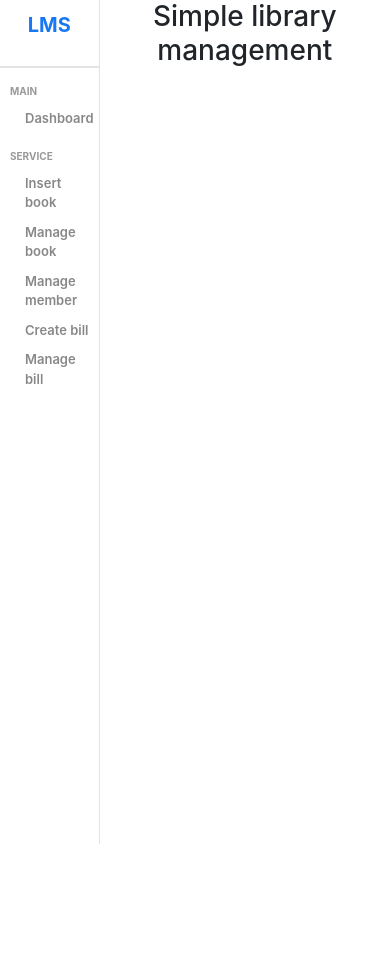
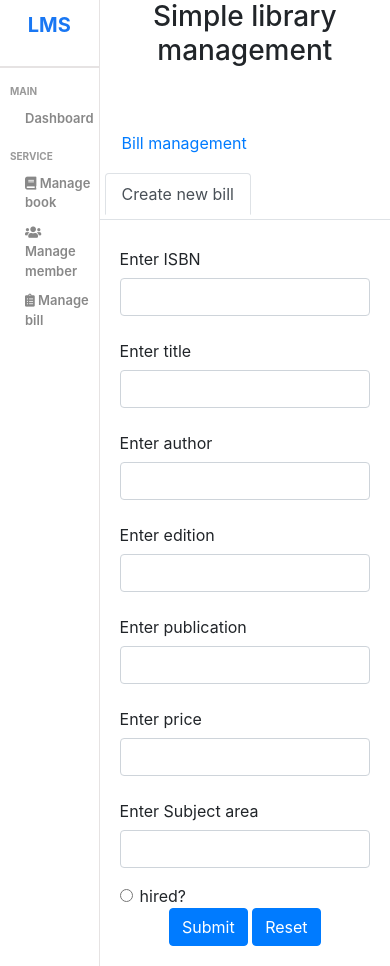
Before and after one commit to ndtuanftd/DB-LibrarySystem, a PHP site: page /src/createBill.html in a window 390 px wide. Before the commit the page ends 844 px from the top, so only its background shows below. Run offline with PHP 8.4, Linux system fonts and the light colour scheme.

Commit message:
Add sidebar's icon and sub navbar

```diff
--- a/src/createBill.html
+++ b/src/createBill.html
@@ -29,7 +29,7 @@
   <div class="createBill">
     <div class="sidebar">
       <div class="top">
-        <a href="/src/addBook.html" style="text-decoration: none;">
+        <a href="/src/addBill.html" style="text-decoration: none;">
           <span class="logo">LMS</span>
         </a>
       </div>
@@ -44,29 +44,37 @@
           </a>
           <p class="title">SERVICE</p>
 
-          <a href="/src/addBook.html">
+          <!-- <a href="/src/addBill.html">
             <li>
               <span>Insert book</span>
             </li>
-          </a>
+          </a> -->
           <a href="/src/manageBook.html">
             <li>
-              <span>Manage book</span>
+              <span>
+                <i class="fas fa-book"></i>
+                Manage book
+              </span>
             </li>
           </a>
           <a href="/src/manageMember.html">
             <li>
-              <span>Manage member</span>
+              <span>
+                <i class="fas fa-users"></i>
+                Manage member</span>
             </li>
           </a>
-          <a href="/src/createBill.html">
+          <!-- <a href="/src/createBill.html">
             <li>
               <span>Create bill</span>
             </li>
-          </a>
+          </a> -->
           <a href="/src/manageBill.html">
             <li>
-              <span>Manage bill</span>
+              <span>
+                <i class="fas fa-clipboard-list"></i>
+                Manage bill
+              </span>
             </li>
           </a>
         </ul>
@@ -78,7 +86,69 @@
       <center>
         <h3 style="margin-bottom: 50px">Simple library management</h3>
       </center>
+      <ul class="nav nav-tabs">
+        <li class="nav-item">
+          <a class="nav-link" aria-current="page" href="/src/manageBill.html">Bill management</a>
+        </li>
+        <li class="nav-item">
+          <a class="nav-link active" href="#">Create new bill</a>
+        </li>
+      </ul>
+      <form class="addBill-form card-body">
+        <div class="form-group row">
+          <label for="inputISBN" class="col-sm-2 col-form-label">Enter ISBN</label>
+          <div class="col-sm-10">
+            <input type="text" class="form-control" id="inputISBN" name="isbn">
+          </div>
+        </div>
+        <div class="form-group row">
+          <label for="inputTitle" class="col-sm-2 col-form-label">Enter title</label>
+          <div class="col-sm-10">
+            <input type="text" class="form-control" id="inputTitle" name="title">
+          </div>
+        </div>
+        <div class="form-group row">
+          <label for="inputAuthor" class="col-sm-2 col-form-label">Enter author</label>
+          <div class="col-sm-10">
+            <input type="text" class="form-control" id="inputAuthor" name="author">
+          </div>
+        </div>
+        <div class="form-group row">
+          <label for="inputEdition" class="col-sm-2 col-form-label">Enter edition</label>
+          <div class="col-sm-10">
+            <input type="text" class="form-control" id="inputEdition" name="edition">
+          </div>
+        </div>
+        <div class="form-group row">
+          <label for="inputPublication" class="col-sm-2 col-form-label">Enter publication</label>
+          <div class="col-sm-10">
+            <input type="text" class="form-control" id="inputPublication" name="publication">
+          </div>
+        </div>
+        <div class="form-group row">
+          <label for="inputPrice" class="col-sm-2 col-form-label">Enter price</label>
+          <div class="col-sm-10">
+            <input type="text" class="form-control" id="inputPrice" name="price">
+          </div>
+        </div>
+        <div class="form-group row">
+          <label for="inputSubArea" class="col-sm-2 col-form-label">Enter Subject area</label>
+          <div class="col-sm-10">
+            <input type="text" class="form-control" id="inputSubArea" name="subArea">
+          </div>
+        </div>
+        <div class="form-check">
+          <input class="form-check-input" type="radio" name="forHired" id="flexRadioDefault1">
+          <label class="form-check-label" for="flexRadioDefault1">
+            hired?
+          </label>
+        </div>
+        <center>
 
+          <button type="submit" class="btn btn-primary">Submit</button>
+          <input class="btn btn-primary" type="reset" value="Reset">
+        </center>
+      </form>
     </div>
   </div>
 
--- a/static/styles.css
+++ b/static/styles.css
@@ -69,6 +69,13 @@ li:hover {
   flex: 6;
 }
 
+.addBill {
+  display: flex;
+}
+
+.addBill-container {
+  flex: 6;
+}
 .mngBook {
   display: flex;
 }
```
Also changed, not shown: src/addBook.html (+25 -7 lines), src/manageBill.html (+64 -7 lines), src/manageBook.html (+23 -7 lines), src/manageMember.html (+15 -7 lines).
